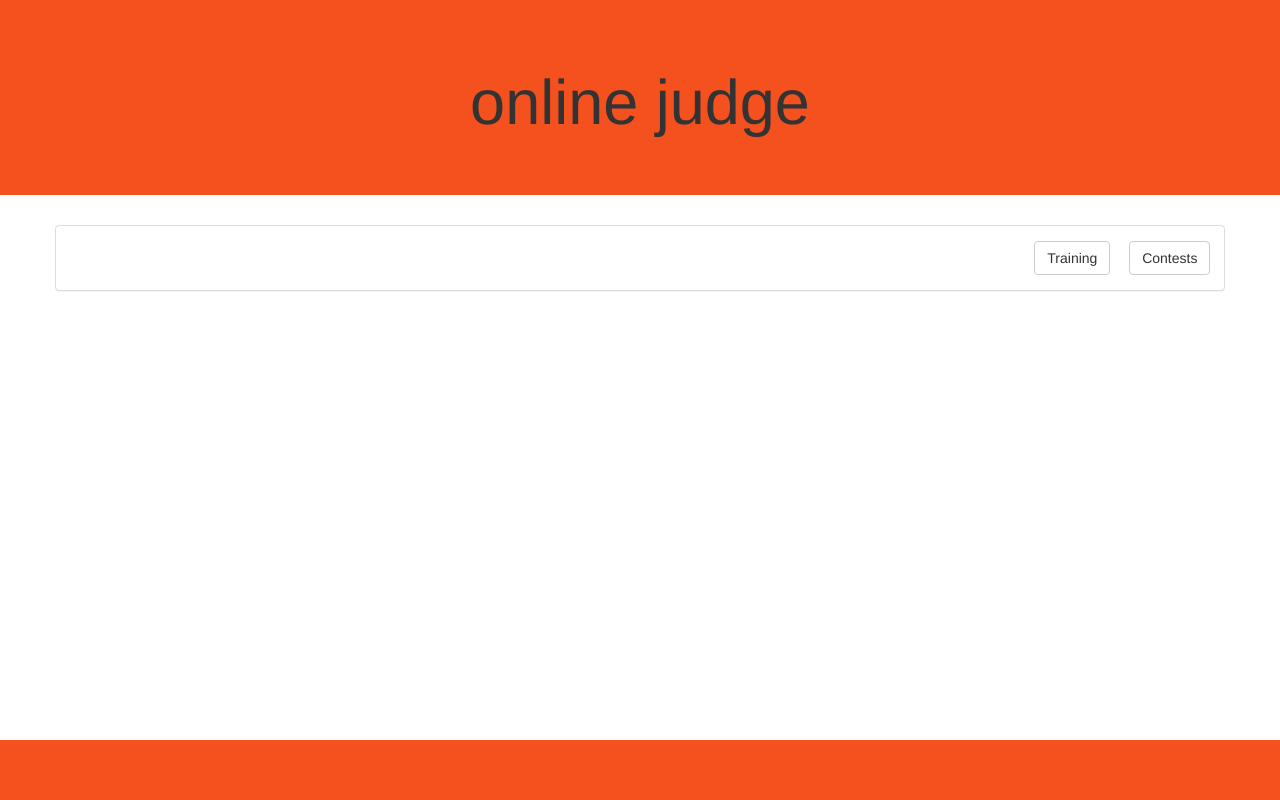
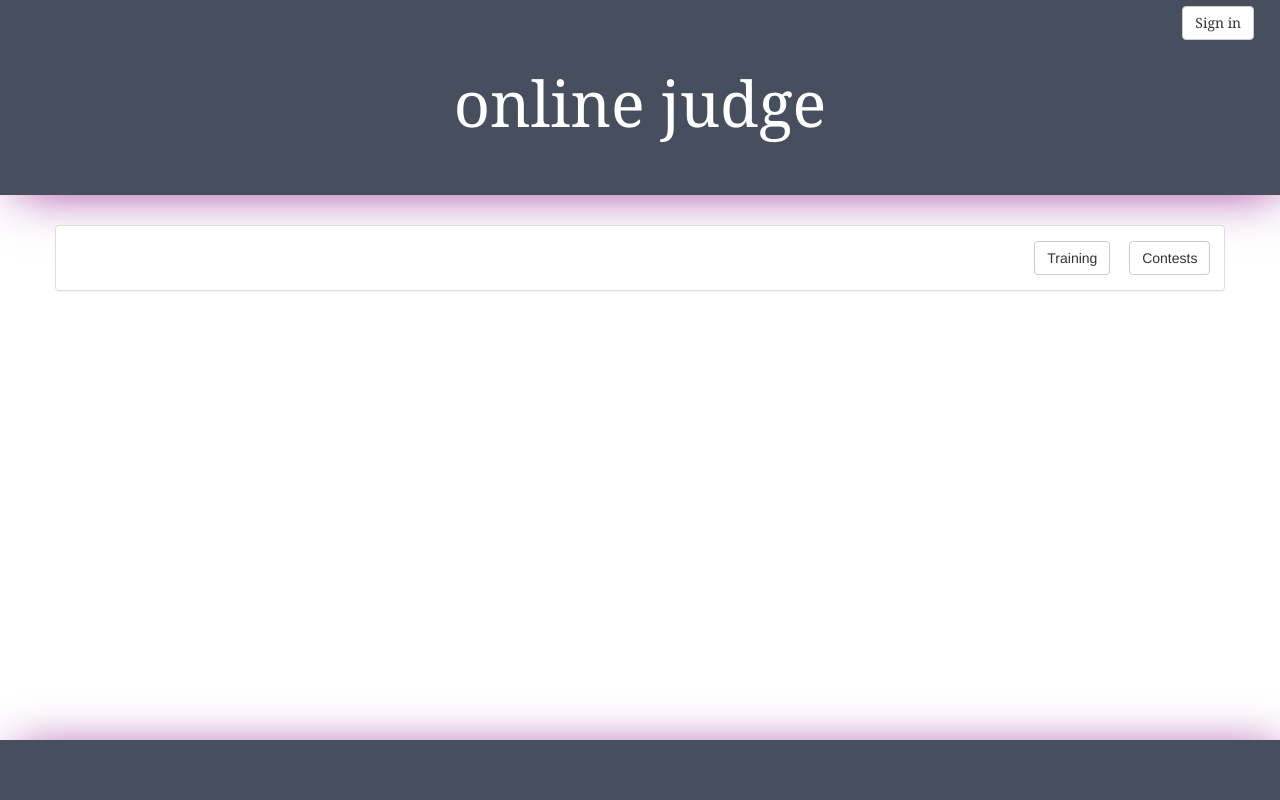
Before and after one commit to madne/Online-judge, a PHP site: page / in a window 1280 px wide. Run offline with PHP 8.4, Linux system fonts and the light colour scheme.

Commit message:
adding theme

```diff
--- /dev/null
+++ b/css/style.css
@@ -0,0 +1,20 @@
+
+.footer{
+	position: fixed;
+    bottom: 0;
+    width: 100%;
+    height: 60px;
+    background-color: #474E5D;
+    -webkit-box-shadow: 8px 3px 50px -9px rgba(148,38,148,1);
+    -moz-box-shadow: 8px 3px 50px -9px rgba(148,38,148,1);
+    box-shadow: 8px 3px 50px -9px rgba(148,38,148,1);
+}
+.jumbotron{
+	 background-color: #474E5D;
+	 box-shadow: 10px 10px 5px #888888;
+	 -webkit-box-shadow: 8px 3px 50px -9px rgba(148,38,148,1);
+	-moz-box-shadow: 8px 3px 50px -9px rgba(148,38,148,1);
+	box-shadow: 8px 3px 50px -9px rgba(148,38,148,1);
+	color:white;
+	font-family: Georgia, serif;
+}
--- a/index.php
+++ b/index.php
@@ -7,9 +7,15 @@
   <link rel="stylesheet" href="http://maxcdn.bootstrapcdn.com/bootstrap/3.3.6/css/bootstrap.min.css">
   <script src="https://ajax.googleapis.com/ajax/libs/jquery/1.12.4/jquery.min.js"></script>
   <script src="http://maxcdn.bootstrapcdn.com/bootstrap/3.3.6/js/bootstrap.min.js"></script>
+  <link rel="stylesheet" href='css/style.css'>
+  <script src="js/main.js"></script>
 </head>
 <body>
 	<div class="jumbotron">
+			<div class="col-md-11"></div>
+			<div class="col-md-1" style="position:fixed;top:6px;right:6px;	">
+				<button class="btn btn-default">Sign in </button>
+			</div>
 	   		<h1 align="center">online judge</h1>
     </div>
 
@@ -18,7 +24,6 @@
     <div class="row">
    		<div class="panel panel-default">
   			<div class="panel-body">
-
     		    <div class="col-md-10"></div>
     		    <div class="col-md-1">
 			      	<button class="btn btn-default">Training</button>
@@ -28,25 +33,15 @@
 				</div>
 			</div>
 		</div>
-
     </div>
 </div>
-</div>
-<style>
-.footer{
-	position: fixed;
-    bottom: 0;
-    width: 100%;
-    height: 60px;
-    background-color: #F4511E;
-}
-.jumbotron{
-	background-color: #F4511E;
-}
-</style>
+</div><!--container-->
+
+
+
+
 <div class="footer">
 </div>
 
-
 </body>
 </html>
```
Also changed, not shown: js/main.js (added). Lines whose indentation alone changed are shown as unchanged.
